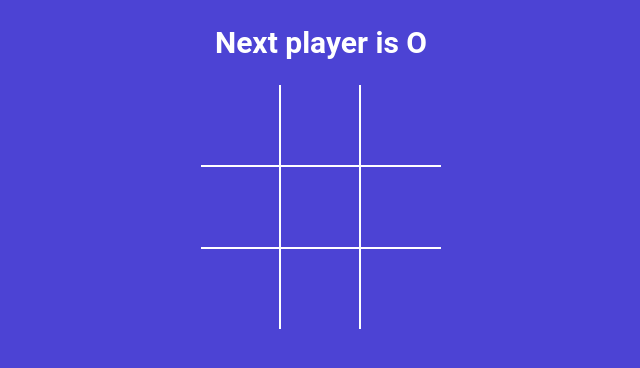
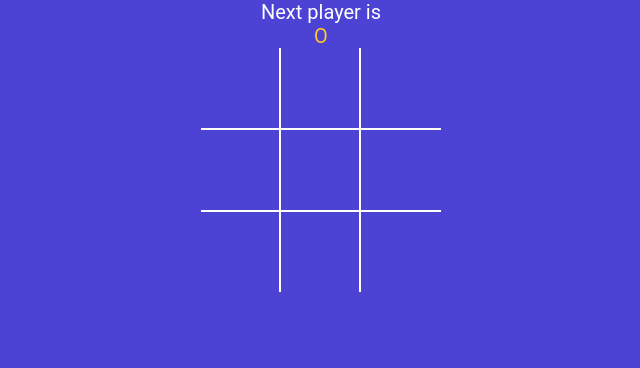
Before and after one commit to LALITKUMAR76654/Tic-tac-toe-game, a React (Vite) app: page / in a window 1280 px wide. Shown: the top 368 px of the page, without its empty margins (319-959 px from the left). Built offline with nearby package versions, Linux system fonts and the light colour scheme.

Commit message:
display draw message. apply styles for StatusMessage component

```diff
--- a/src/App.jsx
+++ b/src/App.jsx
@@ -5,6 +5,7 @@
 import './styles.scss';
 import { useState } from 'react';
 import { calculateWinner } from './winner';
+import StatusMessage from './Components/StatusMessage';
 
 function App() {
   //   const [counter, setCounter] = useState(1);
@@ -22,10 +23,6 @@
   const [isXNext, setIsXNext] = useState(false);
 
   const winner = calculateWinner(squares);
-  const nextPlayer = isXNext ? 'X' : 'O';
-  const statusMessage = winner
-    ? `Winner is ${winner}`
-    : `Next player is ${nextPlayer}`;
 
   // console.log(winner);
 
@@ -61,7 +58,7 @@
     // </div>
 
     <div className="app">
-      <h2> {statusMessage}</h2>
+      <StatusMessage winner={winner} isNext={isXNext} squares={squares} />
       <Board squares={squares} handleSquareClick={handleSquareClick} />
     </div>
 
--- /dev/null
+++ b/src/Components/StatusMessage.jsx
@@ -0,0 +1,62 @@
+import React from 'react';
+
+const StatusMessage = ({ winner, isNext, squares }) => {
+  const noMovesLeft = squares.every(squareValue => squareValue !== null);
+
+  const nextPlayer = isNext ? 'X' : 'O';
+  // const statusMessage = winner
+  //   ? `Winner is ${winner}`
+  //   : `Next player is ${nextPlayer}`;
+
+  const renderStatusMessage = () => {
+    if (winner) {
+      return (
+        <React.Fragment>
+          Winner is{' '}
+          <span className={winner === 'X' ? 'text-green' : 'text-orange'}>
+            {winner}
+          </span>
+        </React.Fragment>
+      );
+    }
+
+    if (!winner && noMovesLeft) {
+      return (
+        //short syntex is <> </> for react fragment
+        <React.Fragment>
+          <span className="text-orange">O</span> and{' '}
+          <span className="text-green">X </span>
+          tied
+        </React.Fragment>
+      );
+    }
+
+    if (!winner && !noMovesLeft) {
+      return (
+        <React.Fragment>
+          Next player is{' '}
+          <span className={isNext ? 'text-green' : 'text-orange'}>
+            {nextPlayer}
+          </span>
+        </React.Fragment>
+      );
+    }
+
+    return null;
+  };
+
+  //return (
+  // <React.Fragment>
+  //   {winner && <React.Fragment>Winner is ${winner}</React.Fragment>}
+  //   {!winner && noMovesLeft && <React.Fragment>hello</React.Fragment>}
+  // </React.Fragment>
+  // );
+
+  return (
+    <React.Fragment className="status-message">
+      {renderStatusMessage()}
+    </React.Fragment>
+  );
+};
+
+export default StatusMessage;
```
